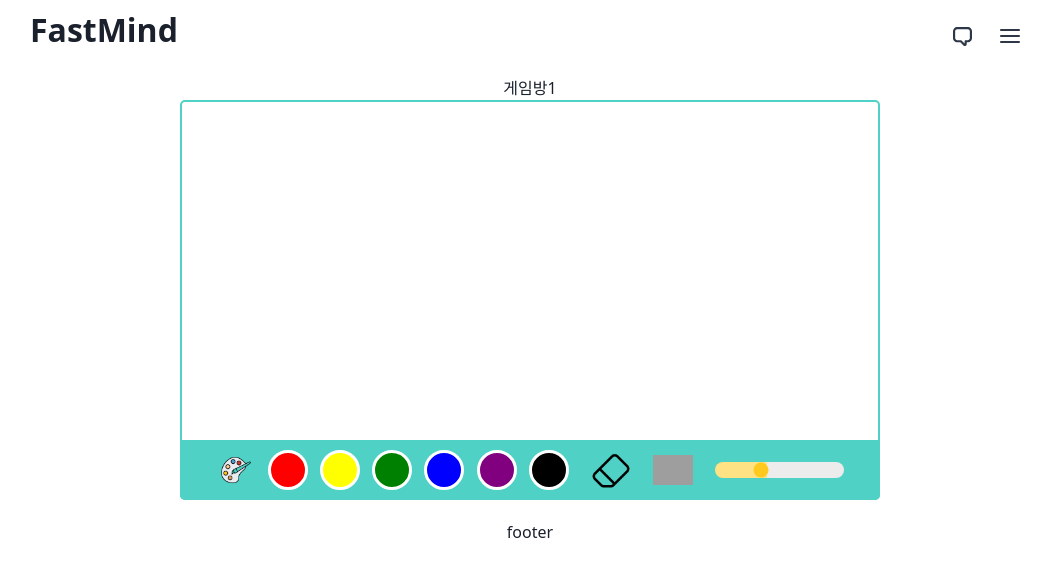
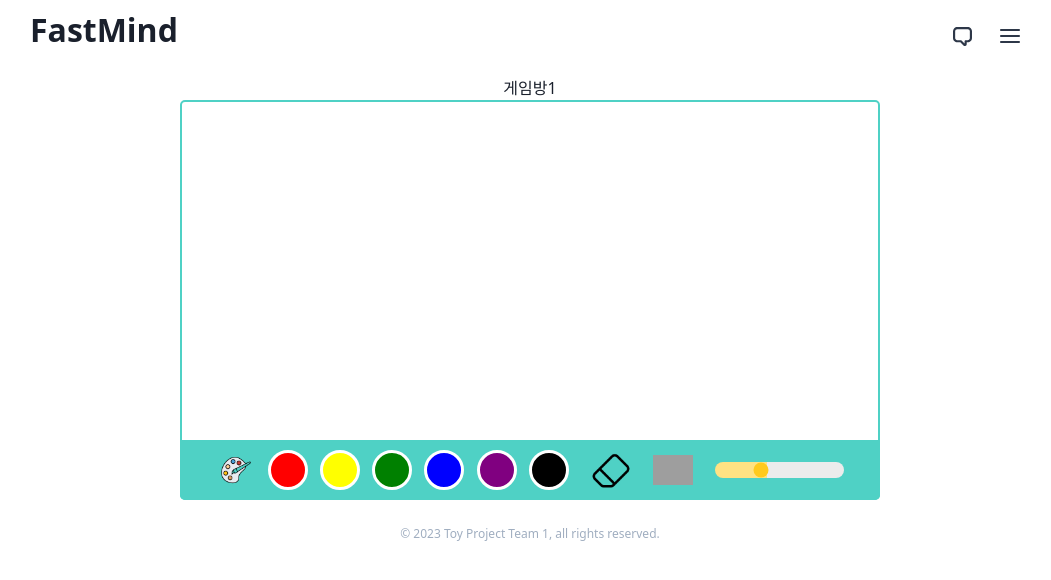
Before and after one commit to KDT1-FE/Y_FE_Toy2, a React (Vite) app: page /room/1 in a window 1280 px wide. Shown: the top 580 px of the page, without its empty margins (110-1161 px from the left). Built offline with nearby package versions, Linux system fonts and the light colour scheme; no server answers; grey boxes are pictures that could not be loaded; a web font is replaced by a local one.

Commit message:
Design: footer 디자인 완료

```diff
--- a/src/components/layout/footer.tsx
+++ b/src/components/layout/footer.tsx
@@ -1,7 +1,14 @@
-import React from 'react';
+import styled from 'styled-components';
 
 const Footer = () => {
-  return <div>footer</div>;
+  return <Title>© 2023 Toy Project Team 1, all rights reserved.</Title>;
 };
 
+const Title = styled.div`
+  line-height: 28px;
+  font-size: 12px;
+  font-weight: 400;
+  color: #a0aec0;
+  cursor: default;
+`;
 export default Footer;
--- a/src/components/layout/header.tsx
+++ b/src/components/layout/header.tsx
@@ -1,4 +1,3 @@
-import React from 'react';
 import styled from 'styled-components';
 import { titleAction } from '../../util/util';
 import { useNavigate } from 'react-router-dom';
```
